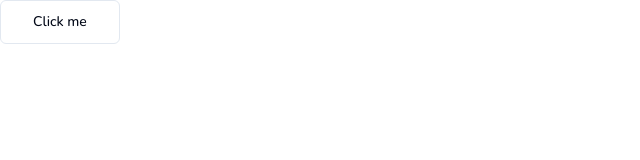
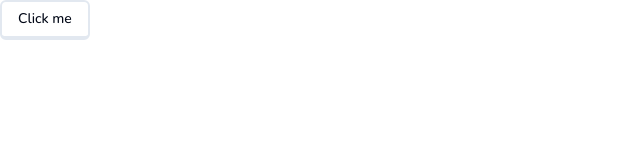
Before and after one commit to arushsingh03/Duolingo-Clone, a Next.js app: page / in a window 1280 px wide. Shown: the top 160 px of the page, without its empty margins (0-640 px from the left). Built offline with nearby package versions, Linux system fonts and the light colour scheme.

Commit message:
updated button style

```diff
--- a/app/page.tsx
+++ b/app/page.tsx
@@ -3,7 +3,7 @@ import { Button  } from "@/components/ui/button"
 export default function home(){
   return (
     <div>
-      <Button size={"lg"} variant={"outline"}>Click me</Button>
+      <Button variant={"default"}>Click me</Button>
     </div>
   )
 }
--- a/components/ui/button.tsx
+++ b/components/ui/button.tsx
@@ -9,15 +9,7 @@ const buttonVariants = cva(
   {
     variants: {
       variant: {
-        default: "bg-primary text-primary-foreground hover:bg-primary/90",
-        destructive:
-          "bg-destructive text-destructive-foreground hover:bg-destructive/90",
-        outline:
-          "border border-input bg-background hover:bg-accent hover:text-accent-foreground",
-        secondary:
-          "bg-secondary text-secondary-foreground hover:bg-secondary/80",
-        ghost: "hover:bg-accent hover:text-accent-foreground",
-        link: "text-primary underline-offset-4 hover:underline",
+        default: "bg-white text black border-red-200z border-2 border-b-4 active:border-b-2 hover:bg-green-500",
       },
       size: {
         default: "h-10 px-4 py-2",
```
Also changed, not shown: app/buttons/page.tsx (renamed from app/buttons/components.tsx).
